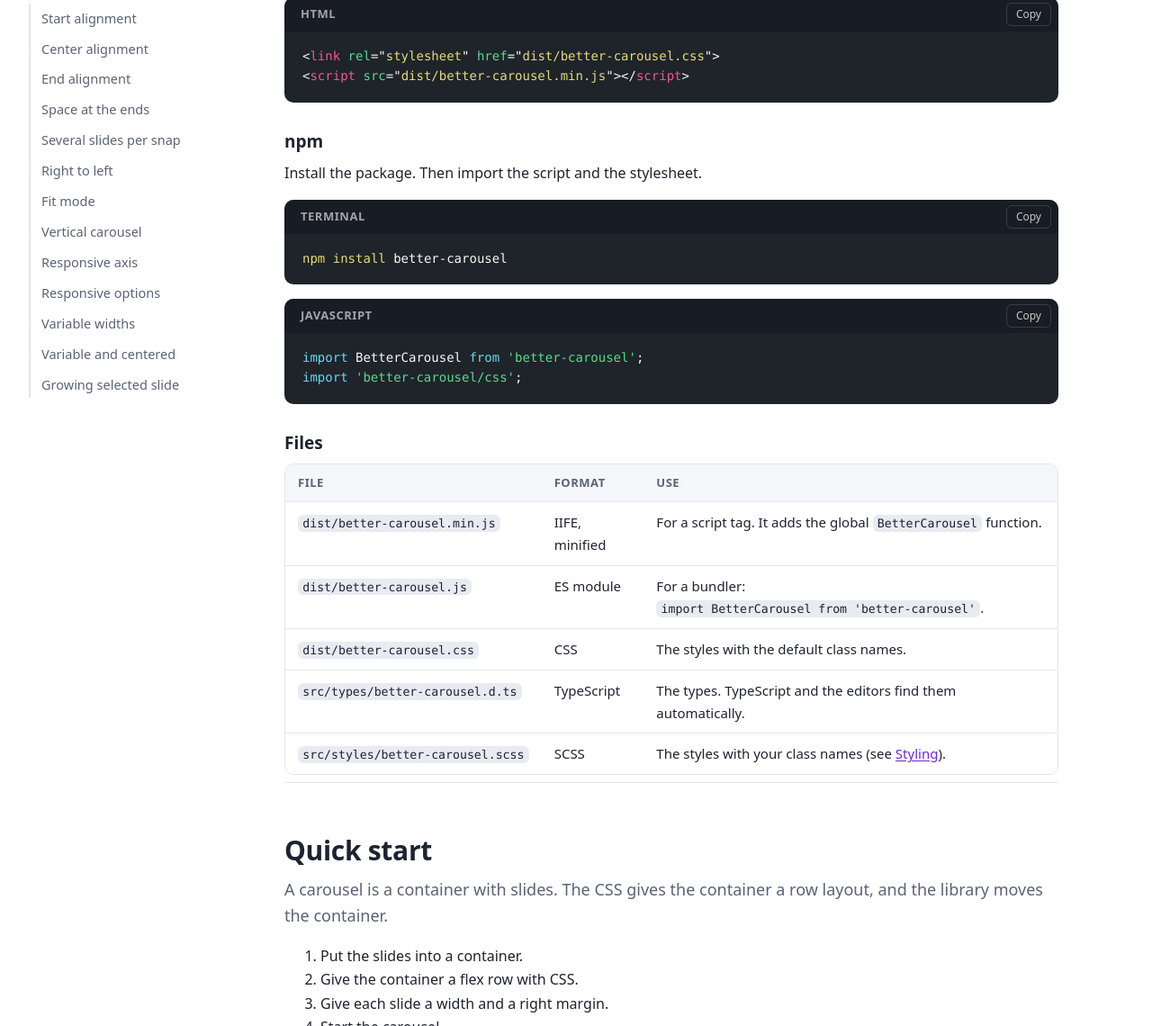
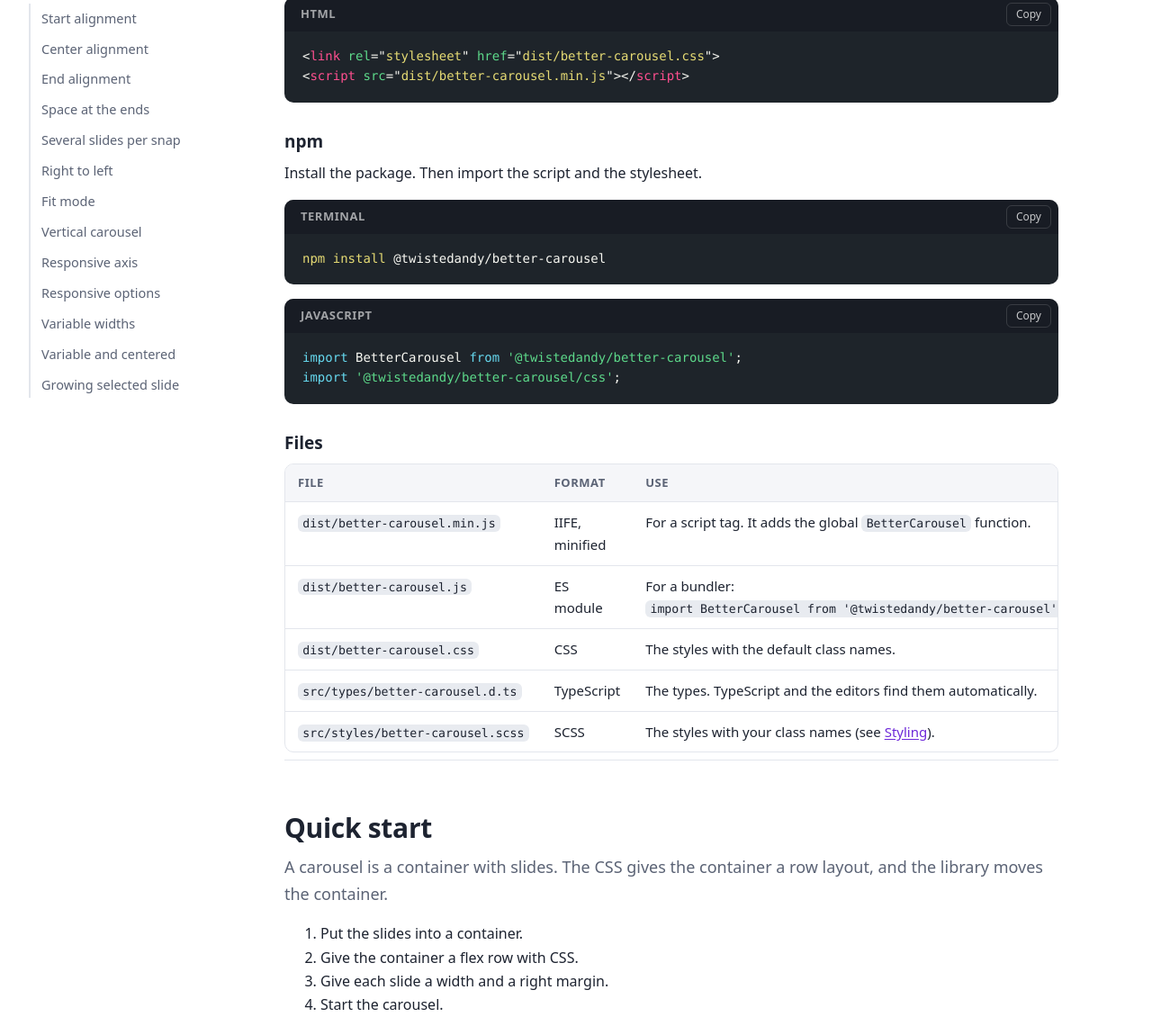
Before and after one commit to TwistedAndy/better-carousel, a website: page index.html in a window 1280 px wide. Shown: the part 1482-2622 px from the top of the page at 90% size. Drawn offline with nearby package versions, Linux system fonts and the light colour scheme.

Commit message:
Renamed the package to @twistedandy/better-carousel

```diff
--- a/index.html
+++ b/index.html
@@ -75,8 +75,8 @@
 	</div>
 	<div class="content">
 	<h3>Script tag</h3><p>Add the stylesheet and the script to the page. The script adds the global <code>BetterCarousel</code> function. This page uses the library in this way.</p><div class="code"><div class="heading"><span class="label">HTML</span><button class="button" type="button" data-copy aria-label="Copy HTML code">Copy</button></div><pre><code class="language-html">&lt;link rel="stylesheet" href="dist/better-carousel.css"&gt;
-&lt;script src="dist/better-carousel.min.js"&gt;&lt;/script&gt;</code></pre></div><h3>npm</h3><p>Install the package. Then import the script and the stylesheet.</p><div class="code"><div class="heading"><span class="label">Terminal</span><button class="button" type="button" data-copy aria-label="Copy Terminal code">Copy</button></div><pre><code class="language-bash">npm install better-carousel</code></pre></div><div class="code"><div class="heading"><span class="label">JavaScript</span><button class="button" type="button" data-copy aria-label="Copy JavaScript code">Copy</button></div><pre><code class="language-javascript">import BetterCarousel from 'better-carousel';
-import 'better-carousel/css';</code></pre></div><h3>Files</h3><div class="table"><table><thead><tr><th>File</th><th>Format</th><th>Use</th></tr></thead><tbody><tr><td><code>dist/better-carousel.min.js</code></td><td>IIFE, minified</td><td>For a script tag. It adds the global <code>BetterCarousel</code> function.</td></tr><tr><td><code>dist/better-carousel.js</code></td><td>ES module</td><td>For a bundler: <code>import BetterCarousel from 'better-carousel'</code>.</td></tr><tr><td><code>dist/better-carousel.css</code></td><td>CSS</td><td>The styles with the default class names.</td></tr><tr><td><code>src/types/better-carousel.d.ts</code></td><td>TypeScript</td><td>The types. TypeScript and the editors find them automatically.</td></tr><tr><td><code>src/styles/better-carousel.scss</code></td><td>SCSS</td><td>The styles with your class names (see <a href="#styling">Styling</a>).</td></tr></tbody></table></div>
+&lt;script src="dist/better-carousel.min.js"&gt;&lt;/script&gt;</code></pre></div><h3>npm</h3><p>Install the package. Then import the script and the stylesheet.</p><div class="code"><div class="heading"><span class="label">Terminal</span><button class="button" type="button" data-copy aria-label="Copy Terminal code">Copy</button></div><pre><code class="language-bash">npm install @twistedandy/better-carousel</code></pre></div><div class="code"><div class="heading"><span class="label">JavaScript</span><button class="button" type="button" data-copy aria-label="Copy JavaScript code">Copy</button></div><pre><code class="language-javascript">import BetterCarousel from '@twistedandy/better-carousel';
+import '@twistedandy/better-carousel/css';</code></pre></div><h3>Files</h3><div class="table"><table><thead><tr><th>File</th><th>Format</th><th>Use</th></tr></thead><tbody><tr><td><code>dist/better-carousel.min.js</code></td><td>IIFE, minified</td><td>For a script tag. It adds the global <code>BetterCarousel</code> function.</td></tr><tr><td><code>dist/better-carousel.js</code></td><td>ES module</td><td>For a bundler: <code>import BetterCarousel from '@twistedandy/better-carousel'</code>.</td></tr><tr><td><code>dist/better-carousel.css</code></td><td>CSS</td><td>The styles with the default class names.</td></tr><tr><td><code>src/types/better-carousel.d.ts</code></td><td>TypeScript</td><td>The types. TypeScript and the editors find them automatically.</td></tr><tr><td><code>src/styles/better-carousel.scss</code></td><td>SCSS</td><td>The styles with your class names (see <a href="#styling">Styling</a>).</td></tr></tbody></table></div>
 	</div>
 </section>
 
@@ -215,8 +215,8 @@ $better-arrow: url(arrow.svg);
 	</div>
 	<div class="content">
 	<ol><li>Render the root and the viewport in the component.</li><li>When the component mounts, start the carousel on the viewport. The library finds the container in the viewport and adds no wrapper.</li><li>Before the component unmounts, destroy the carousel.</li></ol><h3>React</h3><p>Start the carousel in <code>useEffect</code>. Destroy it in the cleanup function. In Strict Mode, React runs each effect two times in development. The cleanup function destroys the first carousel, and the second carousel replaces it.</p><div class="code"><div class="heading"><span class="label">React</span><button class="button" type="button" data-copy aria-label="Copy React code">Copy</button></div><pre><code class="language-jsx">import { useEffect, useRef } from 'react';
-import BetterCarousel from 'better-carousel';
-import 'better-carousel/css';
+import BetterCarousel from '@twistedandy/better-carousel';
+import '@twistedandy/better-carousel/css';
 
 export default function Carousel({ slides, options }) {
   const viewport = useRef(null);
@@ -245,8 +245,8 @@ export default function Carousel({ slides, options }) {
   );
 }</code></pre></div><h3>Vue</h3><p>Start the carousel in <code>onMounted</code>. Destroy it in <code>onBeforeUnmount</code>.</p><div class="code"><div class="heading"><span class="label">Vue</span><button class="button" type="button" data-copy aria-label="Copy Vue code">Copy</button></div><pre><code class="language-html">&lt;script setup&gt;
 import { onMounted, onBeforeUnmount, ref } from 'vue';
-import BetterCarousel from 'better-carousel';
-import 'better-carousel/css';
+import BetterCarousel from '@twistedandy/better-carousel';
+import '@twistedandy/better-carousel/css';
 
 const props = defineProps({ slides: Array, options: Object });
 const viewport = ref(null);
@@ -271,8 +271,8 @@ onBeforeUnmount(() =&gt; carousel?.destroy());
   &lt;/div&gt;
 &lt;/template&gt;</code></pre></div><h3>Svelte</h3><p>Start the carousel in <code>onMount</code>. The function that <code>onMount</code> returns destroys the carousel. This example is for Svelte 5. For Svelte 4, use <code>export let slides</code> and <code>export let options</code> in place of <code>$props()</code>.</p><div class="code"><div class="heading"><span class="label">Svelte</span><button class="button" type="button" data-copy aria-label="Copy Svelte code">Copy</button></div><pre><code class="language-html">&lt;script&gt;
   import { onMount } from 'svelte';
-  import BetterCarousel from 'better-carousel';
-  import 'better-carousel/css';
+  import BetterCarousel from '@twistedandy/better-carousel';
+  import '@twistedandy/better-carousel/css';
 
   let { slides, options } = $props();
   let viewport;
@@ -294,8 +294,8 @@ onBeforeUnmount(() =&gt; carousel?.destroy());
     &lt;/div&gt;
   &lt;/div&gt;
 &lt;/div&gt;</code></pre></div><h3>Solid</h3><p>Start the carousel in <code>onMount</code>. Destroy it with <code>onCleanup</code>.</p><div class="code"><div class="heading"><span class="label">Solid</span><button class="button" type="button" data-copy aria-label="Copy Solid code">Copy</button></div><pre><code class="language-jsx">import { onMount, onCleanup, For } from 'solid-js';
-import BetterCarousel from 'better-carousel';
-import 'better-carousel/css';
+import BetterCarousel from '@twistedandy/better-carousel';
+import '@twistedandy/better-carousel/css';
 
 export default function Carousel(props) {
   let viewport;
--- a/package.json
+++ b/package.json
@@ -1,5 +1,5 @@
 {
-	"name": "better-carousel",
+	"name": "@twistedandy/better-carousel",
 	"version": "1.0.0",
 	"description": "A small and fast carousel that takes all sizes, gaps and the layout from CSS.",
 	"repository": {
@@ -8,6 +8,9 @@
 	},
 	"homepage": "https://twistedandy.github.io/better-carousel/",
 	"bugs": "https://github.com/TwistedAndy/better-carousel/issues",
+	"publishConfig": {
+		"access": "public"
+	},
 	"type": "module",
 	"main": "./dist/better-carousel.js",
 	"module": "./dist/better-carousel.js",
```
Also changed, not shown: README.md.
